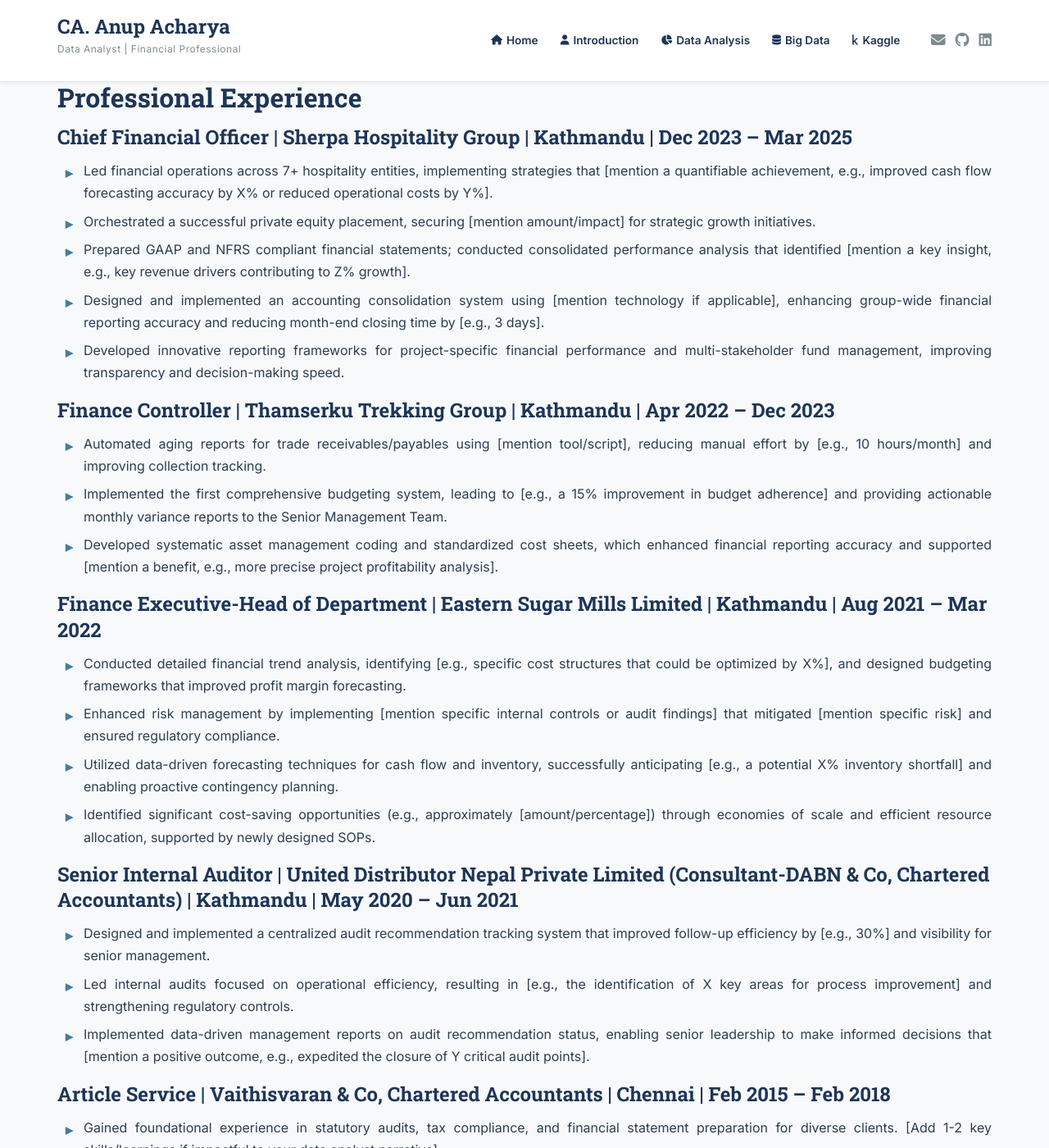
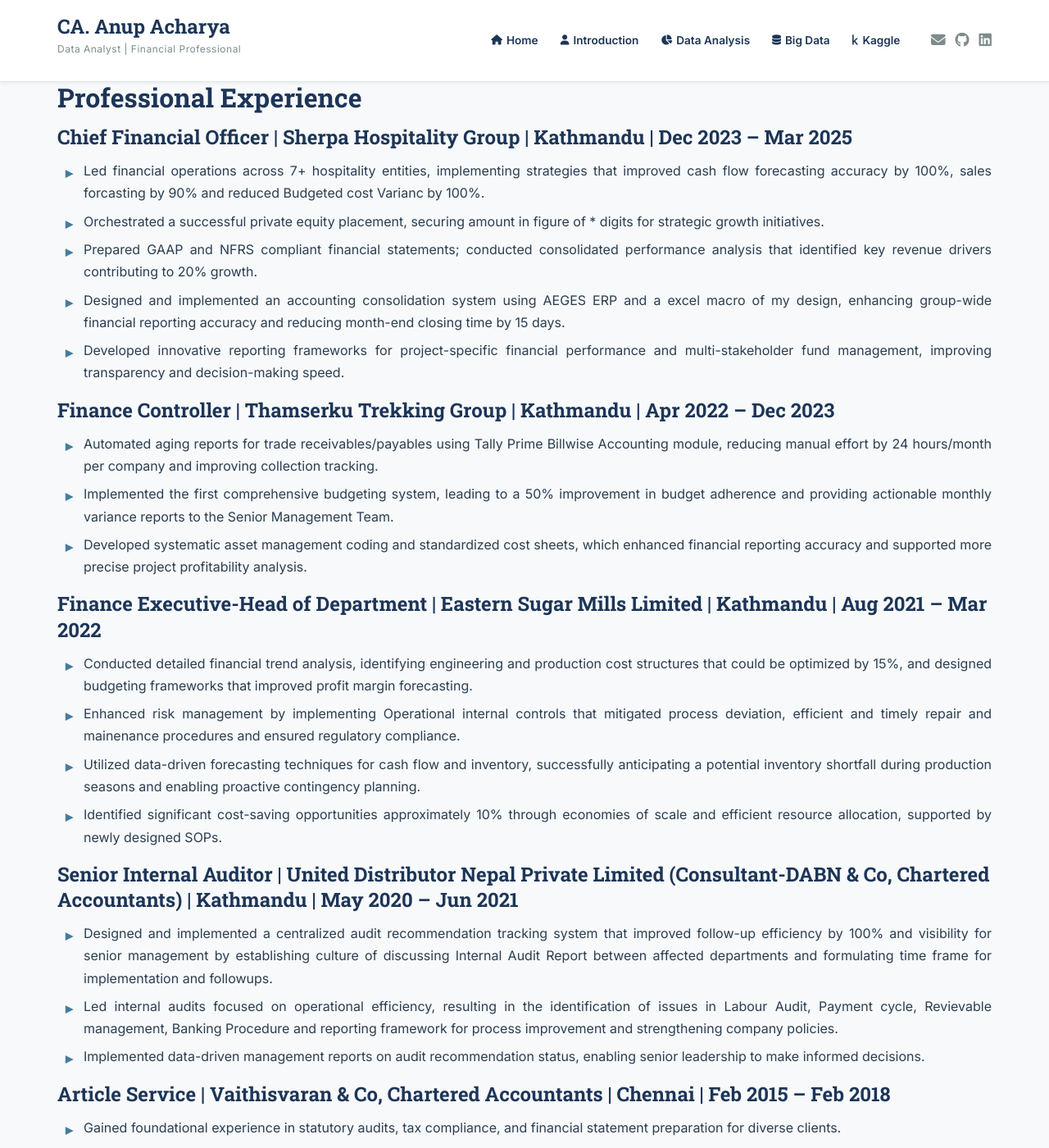
Before and after one commit to accuve/Portfolio, a Jekyll site: the page built from introduction.md, in a window 1280 px wide and 1400 px high, scrolled down 610 px. Shown: the whole window at 82% size. Built offline with Jekyll 4.4.1, drawn with Linux system fonts in a browser that asks for light colours; some of the changed text lies outside the part shown.

Commit message:
Change in Introduction

```diff
--- a/introduction.md
+++ b/introduction.md
@@ -33,38 +33,38 @@
 
 ### Chief Financial Officer | Sherpa Hospitality Group | Kathmandu | Dec 2023 – Mar 2025
 <ul>
-  <li>Led financial operations across 7+ hospitality entities, implementing strategies that [mention a quantifiable achievement, e.g., improved cash flow forecasting accuracy by X% or reduced operational costs by Y%].</li>
-  <li>Orchestrated a successful private equity placement, securing [mention amount/impact] for strategic growth initiatives.</li>
-  <li>Prepared GAAP and NFRS compliant financial statements; conducted consolidated performance analysis that identified [mention a key insight, e.g., key revenue drivers contributing to Z% growth].</li>
-  <li>Designed and implemented an accounting consolidation system using [mention technology if applicable], enhancing group-wide financial reporting accuracy and reducing month-end closing time by [e.g., 3 days].</li>
+  <li>Led financial operations across 7+ hospitality entities, implementing strategies that improved cash flow forecasting accuracy by 100%, sales forcasting by 90% and reduced Budgeted cost Varianc by 100%.</li>
+  <li>Orchestrated a successful private equity placement, securing amount in figure of * digits for strategic growth initiatives.</li>
+  <li>Prepared GAAP and NFRS compliant financial statements; conducted consolidated performance analysis that identified key revenue drivers contributing to 20% growth.</li>
+  <li>Designed and implemented an accounting consolidation system using AEGES ERP and a excel macro of my design, enhancing group-wide financial reporting accuracy and reducing month-end closing time by 15 days.</li>
   <li>Developed innovative reporting frameworks for project-specific financial performance and multi-stakeholder fund management, improving transparency and decision-making speed.</li>
 </ul>
 
 ### Finance Controller | Thamserku Trekking Group | Kathmandu | Apr 2022 – Dec 2023
 <ul>
-  <li>Automated aging reports for trade receivables/payables using [mention tool/script], reducing manual effort by [e.g., 10 hours/month] and improving collection tracking.</li>
-  <li>Implemented the first comprehensive budgeting system, leading to [e.g., a 15% improvement in budget adherence] and providing actionable monthly variance reports to the Senior Management Team.</li>
-  <li>Developed systematic asset management coding and standardized cost sheets, which enhanced financial reporting accuracy and supported [mention a benefit, e.g., more precise project profitability analysis].</li>
+  <li>Automated aging reports for trade receivables/payables using Tally Prime Billwise Accounting module, reducing manual effort by 24 hours/month per company and improving collection tracking.</li>
+  <li>Implemented the first comprehensive budgeting system, leading to a 50% improvement in budget adherence and providing actionable monthly variance reports to the Senior Management Team.</li>
+  <li>Developed systematic asset management coding and standardized cost sheets, which enhanced financial reporting accuracy and supported more precise project profitability analysis.</li>
 </ul>
 
 ### Finance Executive-Head of Department | Eastern Sugar Mills Limited | Kathmandu | Aug 2021 – Mar 2022
 <ul>
-  <li>Conducted detailed financial trend analysis, identifying [e.g., specific cost structures that could be optimized by X%], and designed budgeting frameworks that improved profit margin forecasting.</li>
-  <li>Enhanced risk management by implementing [mention specific internal controls or audit findings] that mitigated [mention specific risk] and ensured regulatory compliance.</li>
-  <li>Utilized data-driven forecasting techniques for cash flow and inventory, successfully anticipating [e.g., a potential X% inventory shortfall] and enabling proactive contingency planning.</li>
-  <li>Identified significant cost-saving opportunities (e.g., approximately [amount/percentage]) through economies of scale and efficient resource allocation, supported by newly designed SOPs.</li>
+  <li>Conducted detailed financial trend analysis, identifying engineering and production cost structures that could be optimized by 15%, and designed budgeting frameworks that improved profit margin forecasting.</li>
+  <li>Enhanced risk management by implementing Operational internal controls that mitigated process deviation, efficient and timely repair and mainenance procedures and ensured regulatory compliance.</li>
+  <li>Utilized data-driven forecasting techniques for cash flow and inventory, successfully anticipating a potential inventory shortfall during production seasons and enabling proactive contingency planning.</li>
+  <li>Identified significant cost-saving opportunities approximately 10% through economies of scale and efficient resource allocation, supported by newly designed SOPs.</li>
 </ul>
 
 ### Senior Internal Auditor | United Distributor Nepal Private Limited (Consultant-DABN & Co, Chartered Accountants) | Kathmandu | May 2020 – Jun 2021
 <ul>
-  <li>Designed and implemented a centralized audit recommendation tracking system that improved follow-up efficiency by [e.g., 30%] and visibility for senior management.</li>
-  <li>Led internal audits focused on operational efficiency, resulting in [e.g., the identification of X key areas for process improvement] and strengthening regulatory controls.</li>
-  <li>Implemented data-driven management reports on audit recommendation status, enabling senior leadership to make informed decisions that [mention a positive outcome, e.g., expedited the closure of Y critical audit points].</li>
+  <li>Designed and implemented a centralized audit recommendation tracking system that improved follow-up efficiency by 100% and visibility for senior management by establishing culture of discussing Internal Audit Report between affected departments and formulating time frame for implementation and followups.</li>
+  <li>Led internal audits focused on operational efficiency, resulting in the identification of issues in Labour Audit, Payment cycle, Revievable management, Banking Procedure and reporting framework for process improvement and strengthening company policies.</li>
+  <li>Implemented data-driven management reports on audit recommendation status, enabling senior leadership to make informed decisions.</li>
 </ul>
 
 ### Article Service | Vaithisvaran & Co, Chartered Accountants | Chennai | Feb 2015 – Feb 2018
 <ul>
-  <li>Gained foundational experience in statutory audits, tax compliance, and financial statement preparation for diverse clients. [Add 1-2 key skills/learnings if impactful to your data analyst narrative].</li>
+  <li>Gained foundational experience in statutory audits, tax compliance, and financial statement preparation for diverse clients.</li>
 </ul>
 
 ## Education
@@ -81,8 +81,7 @@
     <ul>
       <li>Data Collection, Cleaning, and Preparation (SQL, R, Spreadsheets)</li>
       <li>Data Analysis and Interpretation (identifying patterns, drawing conclusions)</li>
-      <li>Data Visualization and Storytelling (Tableau, R ggplot2)</li>
-      <li>Practical application through capstone project focusing on [briefly mention capstone topic and its impact if relevant]</li>
+      <li>Data Visualization and Storytelling (Tableau, R programming)</li>
     </ul>
   </li>
   <li><strong>Microsoft Excel - Beginner to Advance Certificate Course</strong> (Proficient in PivotTables, VLOOKUP/XLOOKUP, Power Query, complex formulas for data manipulation and reporting)</li>
```
